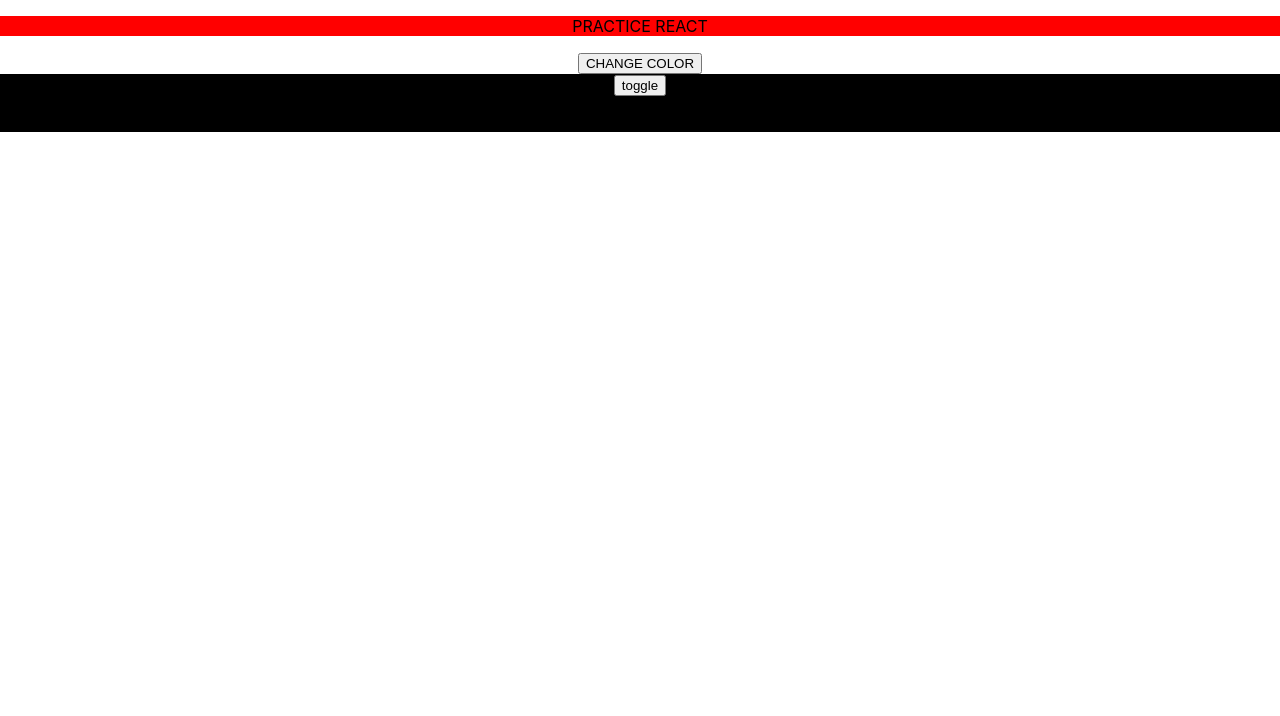
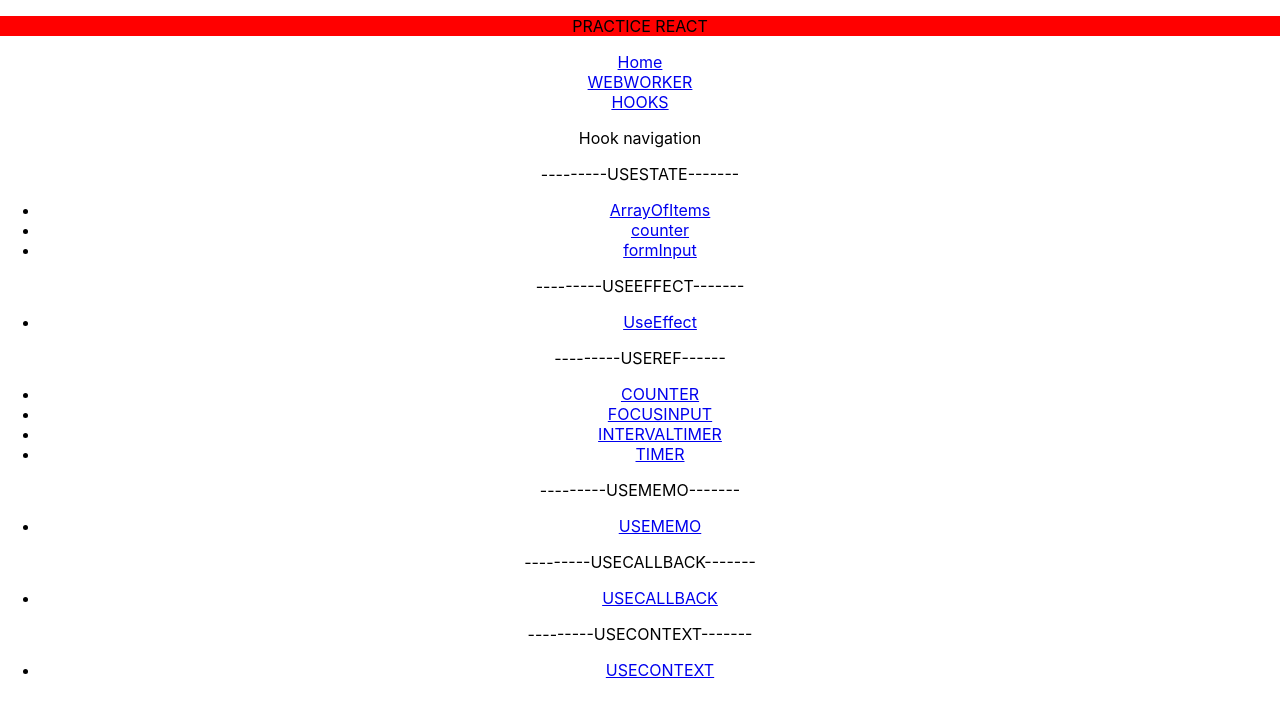
Before and after one commit to Janani99/practice_react, a React (Create React App) app: page /hooks in a window 1280 px wide. Shown: the top 716 px of the page. Built offline with nearby package versions, Linux system fonts and the light colour scheme.

Commit message:
routes added

```diff
--- a/package.json
+++ b/package.json
@@ -8,6 +8,7 @@
     "@testing-library/user-event": "^13.5.0",
     "react": "^18.3.1",
     "react-dom": "^18.3.1",
+    "react-router-dom": "^6.26.2",
     "react-scripts": "5.0.1",
     "web-vitals": "^2.1.4"
   },
--- a/src/App.js
+++ b/src/App.js
@@ -1,6 +1,6 @@
 import './App.css';
 import WebWorkerExample from './webWorker';
-// import Counter from './hooks/useState/counter';
+import Counter from './hooks/useState/counter';
 import FormInput from './hooks/useState/formInput';
 import ArrayOfItems from './hooks/useState/arrayOfItems';
 import UseEffectSample from './hooks/useEffect/useEffect';
@@ -11,31 +11,36 @@ import IntervalTimer from './hooks/useRef/intervalTimer';
 import UseMemo from './hooks/useMemo/useMemo';
 import Parent from './hooks/useCallback/parent';
 import UseContext from './hooks/useContext';
+import { Route, Routes } from 'react-router-dom';
+import Navigation from './navigationList';
+import Home from './home';
+import HooksNavigation from './hooks/hooksNavigation';
+
 
 function App() {
+
   return (
     <div className="App">
       <p style={{ background: "red" }}> PRACTICE REACT </p>
-      {/* ---------------------------useState samples */}
-      {/* <Counter/>
-      <FormInput/>
-      <ArrayOfItems/> */}
-      {/* ---------------------------useState samples */}
+      <Navigation />
+      <Routes>
+        <Route path='/' element={<Home />} />
+        <Route path='webworker' element={<WebWorkerExample />}></Route>
+        <Route path="hooks/*" element={<HooksNavigation />}>
+          <Route path="arrayofItems" element={<ArrayOfItems />}></Route>
+          <Route path="counter" element={<Counter />}></Route>
+          <Route path="formInputs" element={<FormInput />}></Route>
+          <Route path="useEffect" element={<UseEffectSample />}></Route>
+          <Route path="counterRef" element={<CounterRef />}></Route>
+          <Route path="focusInput" element={<FocusInput />}></Route>
+          <Route path="intervalTimer" element={<IntervalTimer />}></Route>
+          <Route path="timer" element={<Timer />}></Route>
+          <Route path="useMemo" element={<UseMemo />}></Route>
+          <Route path="useCallback" element={<Parent />}></Route>
+          <Route path="useContext" element={<UseContext />}></Route>
+        </Route>
+      </Routes>
 
-      {/* ---------------------------webworker samples */}
-      {/* <WebWorkerExample/> */}
-      {/* ---------------------------webworker samples */}
-      {/* --------------------------- useEffect */}
-
-      {/* <UseEffectSample /> */}
-      {/* <FocusInput/> */}
-      {/* <Timer/> */}
-
-{/* <CounterRef/> */}
-{/* <IntervalTimer/> */}
-{/* <UseMemo/> */}
-{/* <Parent/> */}
-<UseContext/>
     </div>
   );
 }
--- /dev/null
+++ b/src/home.js
@@ -0,0 +1,9 @@
+import React from 'react'
+
+export default function Home() {
+  return (
+    <div>
+      <p>Home Page</p>
+    </div>
+  )
+}
--- /dev/null
+++ b/src/hooks/hooksNavigation.js
@@ -0,0 +1,55 @@
+import React from 'react'
+import { Link, Outlet } from 'react-router-dom'
+
+export default function HooksNavigation() {
+
+    return (
+        <div>
+            <p>Hook navigation</p>
+            <div>
+                <p>---------USESTATE-------</p>
+                <ul>
+                    <li><Link to='arrayofItems'>ArrayOfItems</Link></li>
+                    <li><Link to='counter'>counter</Link></li>
+                    <li><Link to='formInputs'>formInput</Link></li>
+                </ul>
+            </div>
+            <div>
+                <p>---------USEEFFECT-------</p>
+                <ul>
+                    <li><Link to='useEffect'>UseEffect</Link></li>
+                </ul>
+            </div>
+            <div>
+                <p>---------USEREF------</p>
+                <ul>
+                    <li><Link to='counterref'>COUNTER</Link></li>
+                    <li><Link to='focusInput'>FOCUSINPUT</Link></li>
+                    <li><Link to='intervalTimer'>INTERVALTIMER</Link></li>
+                    <li><Link to='timer'>TIMER</Link></li>
+                    </ul>
+            </div>
+            <div>
+                <p>---------USEMEMO-------</p>
+                <ul>
+                    <li><Link to='useMemo'>USEMEMO</Link></li>
+                </ul>
+            </div>
+            <div>
+                <p>---------USECALLBACK-------</p>
+                <ul>
+                    <li><Link to='useCallback'>USECALLBACK</Link></li>
+                </ul>
+            </div>
+            <div>
+                <p>---------USECONTEXT-------</p>
+                <ul>
+                    <li><Link to='useContext'>USECONTEXT</Link></li>
+                </ul>
+            </div>
+
+<Outlet></Outlet>
+
+        </div>
+    )
+}
--- a/src/hooks/useState/arrayOfItems.js
+++ b/src/hooks/useState/arrayOfItems.js
@@ -29,6 +29,7 @@ export default function ArrayOfItems() {
     }
   return (
     <div>
+        <p>Array of items</p>
          <button onClick={addItem}>add item</button>
         <ul>
             {
--- a/src/index.js
+++ b/src/index.js
@@ -3,11 +3,14 @@ import ReactDOM from 'react-dom/client';
 import './index.css';
 import App from './App';
 import reportWebVitals from './reportWebVitals';
+import { BrowserRouter } from 'react-router-dom';
 
 const root = ReactDOM.createRoot(document.getElementById('root'));
 root.render(
   // <React.StrictMode>
+  <BrowserRouter>
     <App />
+  </BrowserRouter>
   // </React.StrictMode>
 );
 
--- /dev/null
+++ b/src/navigationList.js
@@ -0,0 +1,16 @@
+import React from 'react'
+import { Link } from 'react-router-dom'
+
+export default function Navigation() {
+  return (
+    <div>
+      <ul style={{ cursor: "none", display: "contents" }}>
+        <li><Link to='/'>Home</Link></li>
+        <li><Link to='/webWorker'>WEBWORKER</Link></li>
+        <li> <Link to='/hooks'>HOOKS</Link></li>
+      </ul>
+
+
+    </div>
+  )
+}
```
Also changed, not shown: 1 other file (tests, documents, lock files or other folders).
